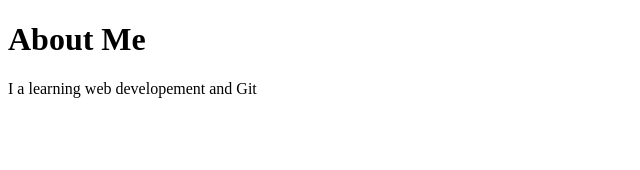
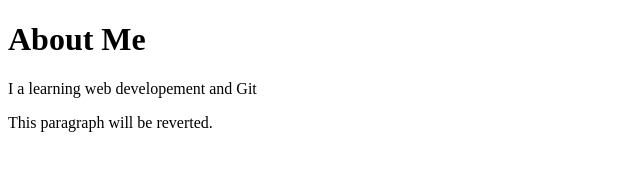
Before and after one commit to vijolouis01/git-practice, a plain HTML site: page about.html in a window 1280 px wide. Shown: the whole page, without its empty margins (0-640 px from the left). Drawn offline with Linux system fonts and the light colour scheme.

Commit message:
Added temporary paragraph

```diff
--- a/about.html
+++ b/about.html
@@ -8,5 +8,6 @@
 <body>
     <h1>About Me</h1>
     <p>I a learning web developement and Git</p>
+    <p>This paragraph will be reverted.</p>
 </body>
 </html>
```
